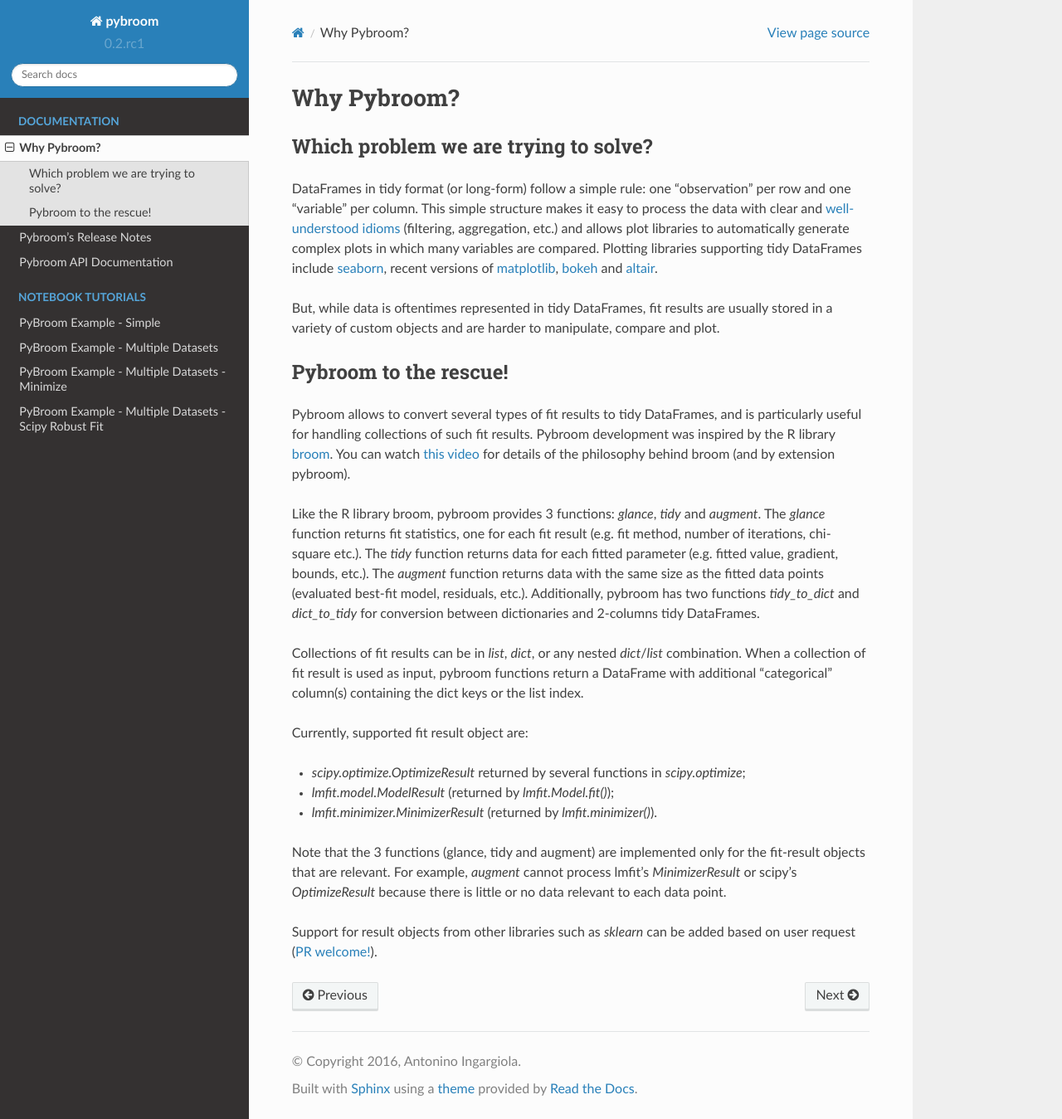
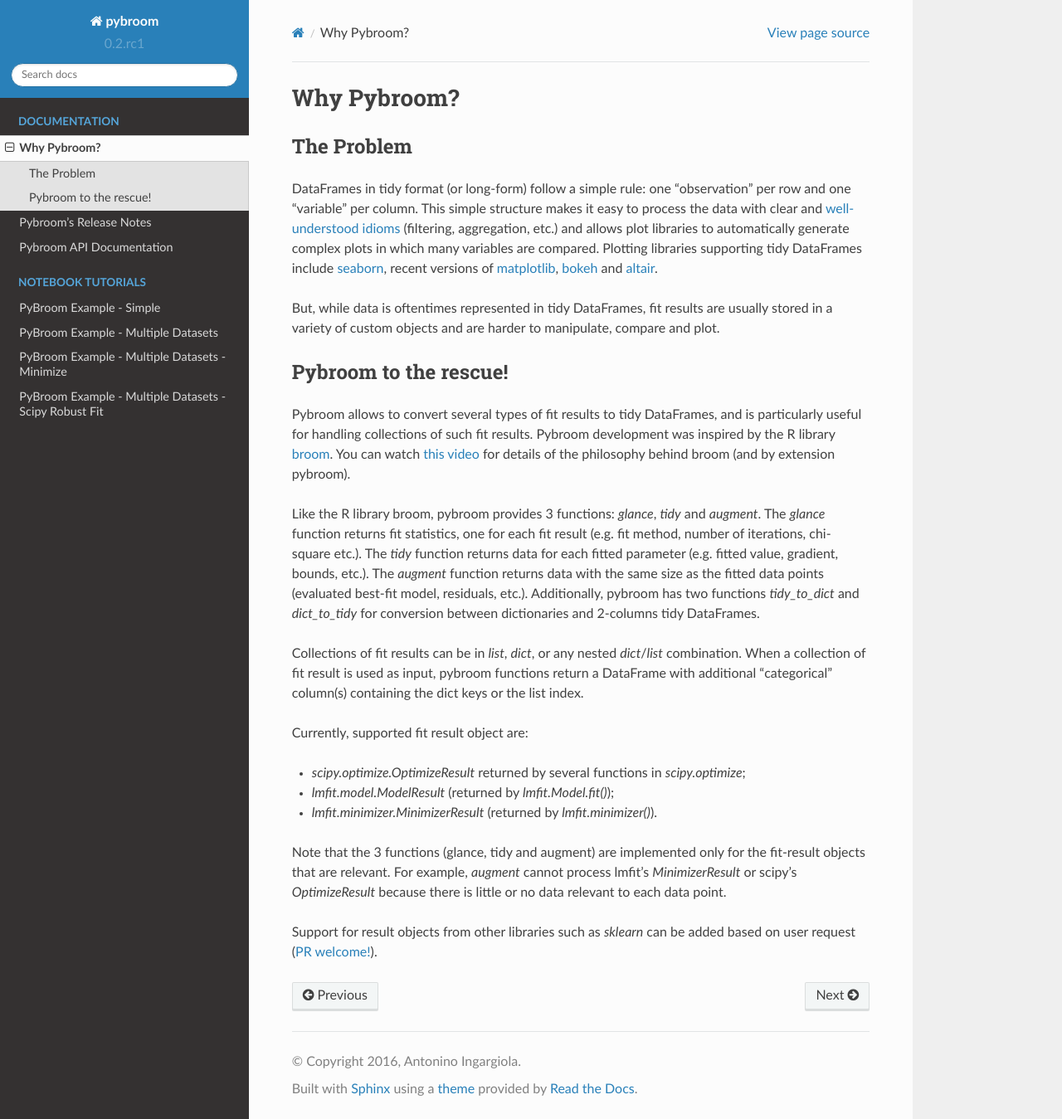
Before and after one commit to tritemio/pybroom, a Sphinx documentation site: the page built from docs/intro.rst, in a window 1280 px wide and 1349 px high. Shown: the whole window at 83% size. Built offline with Sphinx 7.4.7 and the Read the Docs theme 2.0.0, drawn with Linux system fonts in a browser that asks for light colours.

Commit message:
DOC: change title

```diff
--- a/docs/intro.rst
+++ b/docs/intro.rst
@@ -1,8 +1,8 @@
 Why Pybroom?
 ============
 
-Which problem we are trying to solve?
-------------------------------------
+The Problem
+-----------
 
 DataFrames in tidy format (or long-form) follow a simple rule:
 one "observation" per row and one "variable" per column.
@@ -19,6 +19,7 @@
 But, while data is oftentimes represented in tidy DataFrames, fit results
 are usually stored in a variety of custom objects and are harder
 to manipulate, compare and plot.
+
 
 Pybroom to the rescue!
 ----------------------
```
